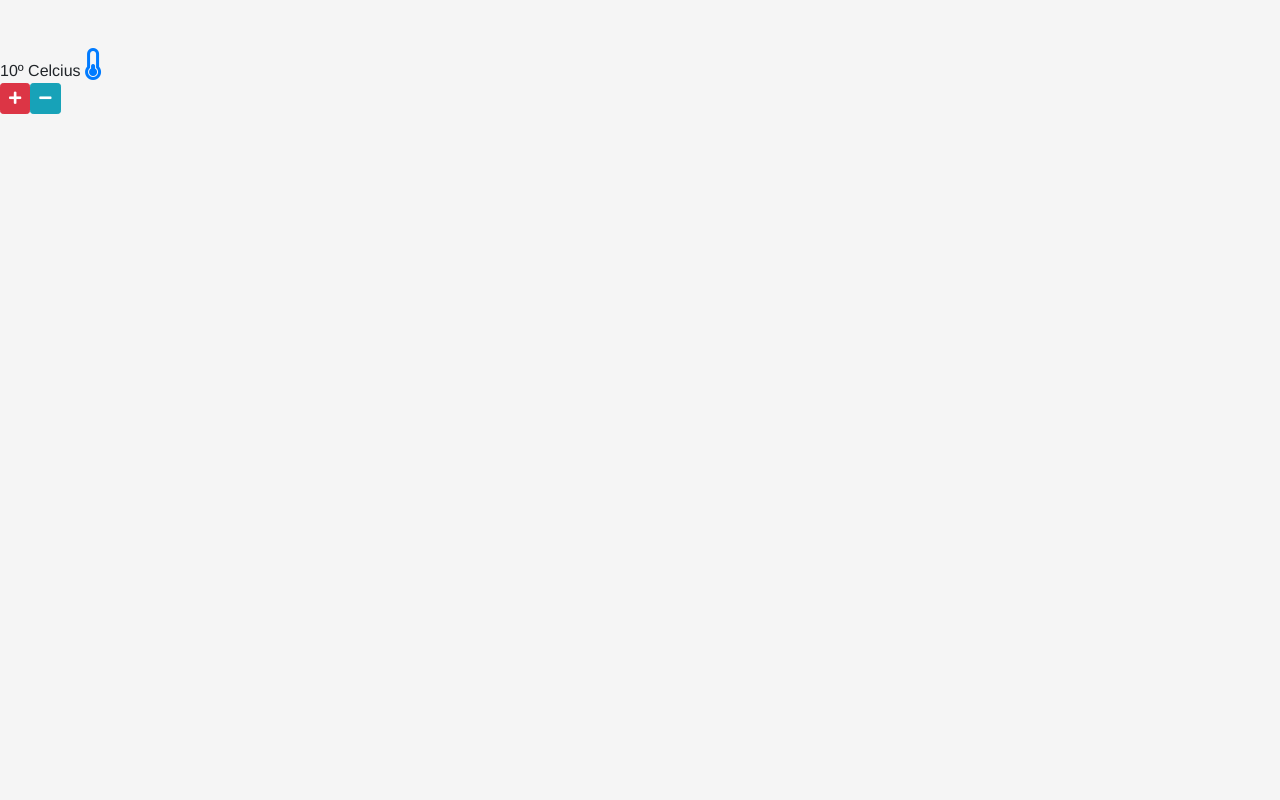
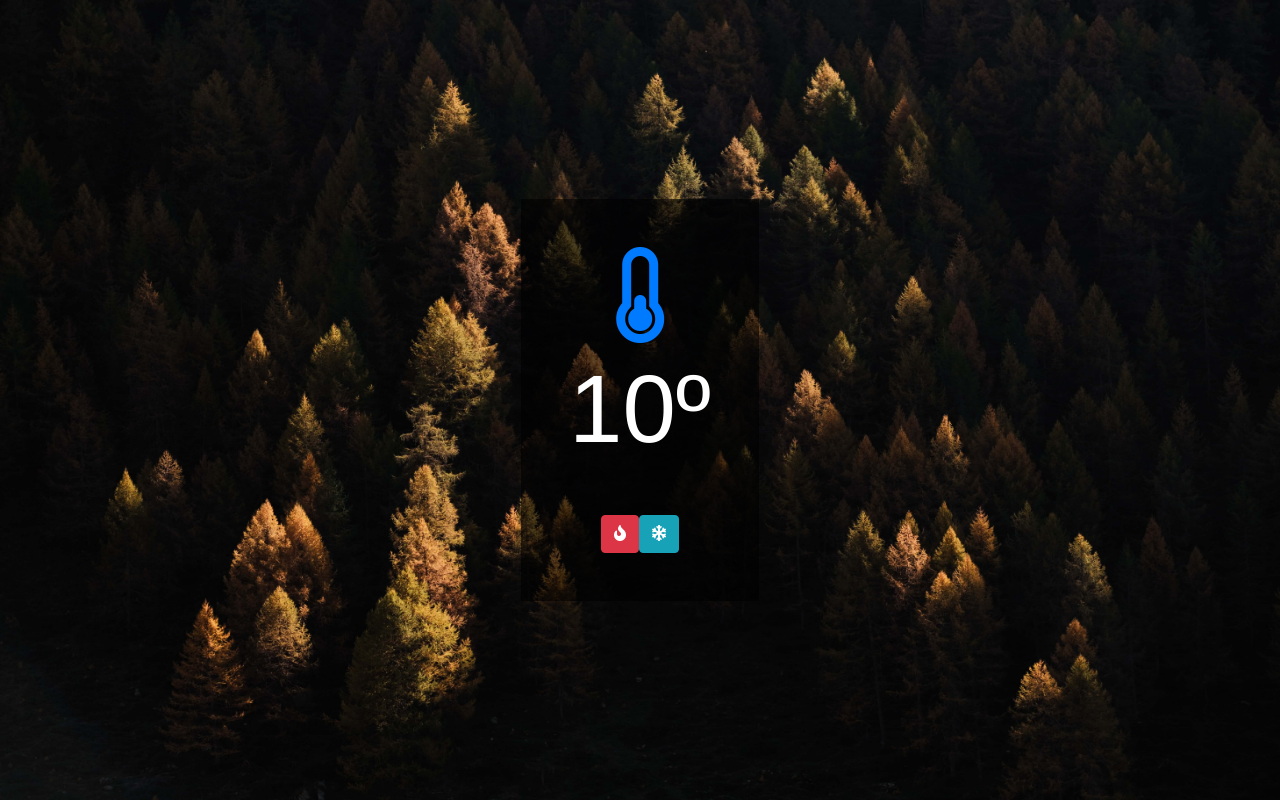
Before and after one commit to danilopinotti/vue-talk, a Vue app: page / in a window 1280 px wide. Built offline with nearby package versions, Linux system fonts and the light colour scheme.

Commit message:
Enfeitar termometro

```diff
--- a/src/App.vue
+++ b/src/App.vue
@@ -1,5 +1,5 @@
 <template>
-  <div id="app">
+    <div id="app" class="h-100">
         <Home/>
     </div>
 </template>
@@ -16,6 +16,11 @@ export default {
 </script>
 
 <style>
+    html,
+    body {
+        height: 100%;
+    }
+
     body {
         background-color: whitesmoke !important;
     }
--- a/src/components/Home.vue
+++ b/src/components/Home.vue
@@ -1,18 +1,24 @@
 <template>
-    <div class="pt-5">
+    <div class="h-100 d-flex align-items-center justify-content-center">
+        <div class="bg-black-transparent p-5">
+
             <div class="row">
-            <div class="col-12">
+                <div class="col-12 text-center">
+                    <Icon :temperature="temperatureNow" class="fa-6x"></Icon>
+                </div>
+            </div>
+
+            <div class="row mt-2">
+                <div class="col-12 text-center text-white">
                     <Temperature
                             :value="temperatureNow"
                             :measure-unit="'Celcius'">
                     </Temperature>
-
-                <Icon :temperature="temperatureNow" class="fa-2x"></Icon>
                 </div>
             </div>
 
-        <div class="row">
-            <div class="col-12">
+            <div class="row mt-5 mb-0">
+                <div class="col-12 text-center">
                     <Thermostat
                             :step="3"
                             @heatUp="heatUpTemperature"
@@ -21,11 +27,12 @@
                 </div>
             </div>
         </div>
+    </div>
 </template>
 
 <script>
+    import Thermostat from "./Thermostat";
     import Temperature from "./Temperature";
-    import Thermostat from "./Thermostat";
     import ThermometerIcon from "./ThermometerIcon";
 
     export default {
@@ -55,5 +62,14 @@
     }
 </script>
 
-<style scoped>
+<style>
+    body {
+        background-position-x: 0;
+        background-image: url('../assets/bg-trees.jpg');
+        background-size: 100% 100%;
+    }
+
+    .bg-black-transparent {
+        background-color: rgba(0, 0, 0, 0.60);
+    }
 </style>
--- a/src/components/Temperature.vue
+++ b/src/components/Temperature.vue
@@ -1,7 +1,8 @@
 <template>
     <span>
-        {{value}}º
-        {{measureUnit}}
+        <span class="display-1">
+            {{value}}º
+        </span>
     </span>
 </template>
 
--- a/src/components/ThermometerIcon.vue
+++ b/src/components/ThermometerIcon.vue
@@ -19,7 +19,7 @@
                     return ['fa-thermometer-three-quarters', 'text-warning'];
 
                 if (this.temperature >= 20)
-                    return ['fa-thermometer-half'];
+                    return ['fa-thermometer-half', 'text-white'];
 
                 if (this.temperature >= 10)
                     return ['fa-thermometer-quarter', 'text-primary'];
--- a/src/components/Thermostat.vue
+++ b/src/components/Thermostat.vue
@@ -1,10 +1,10 @@
 <template>
     <span>
-        <button class="btn btn-danger btn-sm" @click="heatUp">
-            <i class="fa fa-plus"></i>
+        <button class="btn btn-danger btn-md" @click="heatUp">
+            <i class="fa fa-fire"></i>
         </button>
-        <button class="btn btn-info btn-sm" @click="coolDown">
-            <i class="fa fa-minus"></i>
+        <button class="btn btn-info btn-md" @click="coolDown">
+            <i class="fa fa-snowflake"></i>
         </button>
     </span>
 </template>
```
Also changed, not shown: src/assets/bg-trees.jpg (added). Lines whose indentation alone changed are shown as unchanged.
